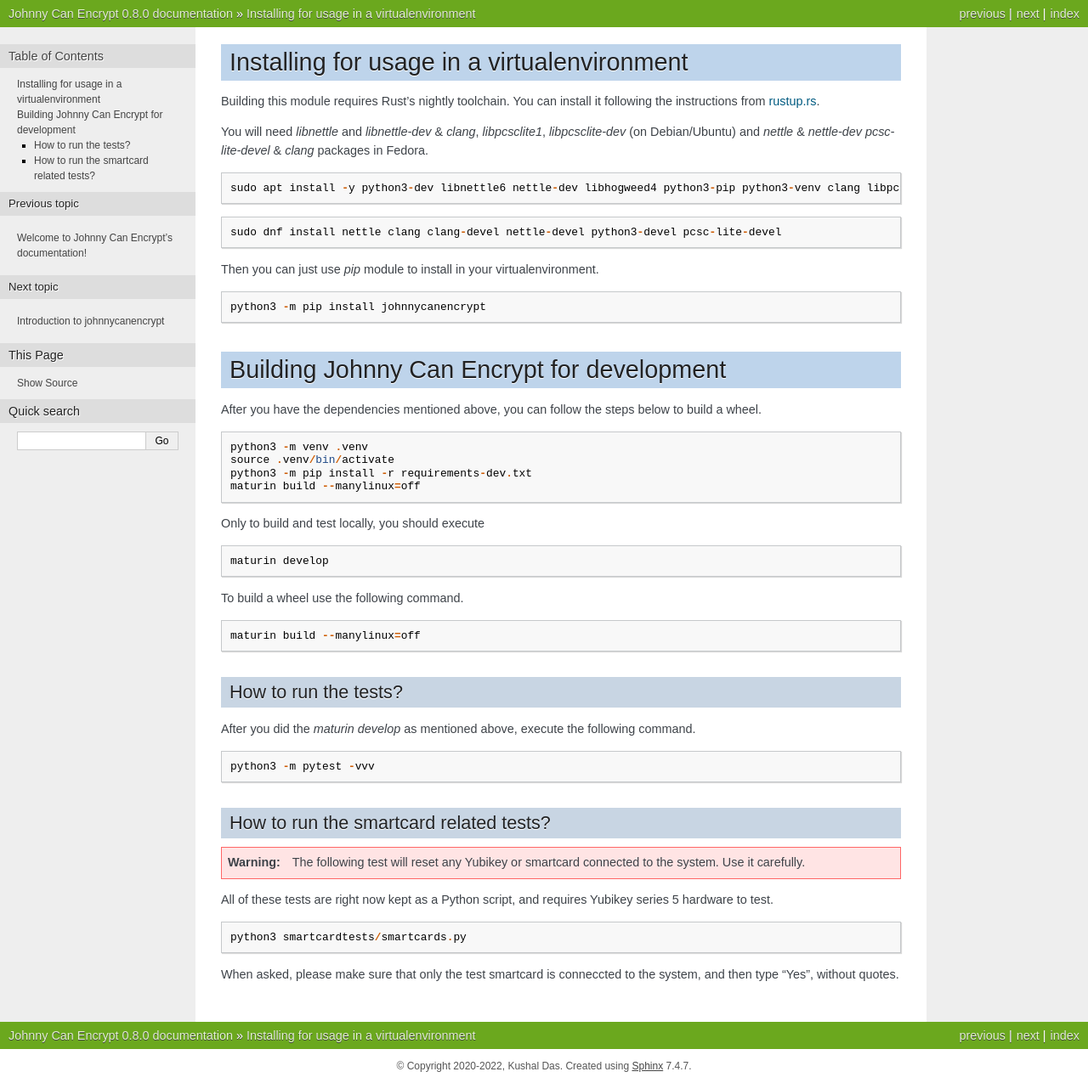
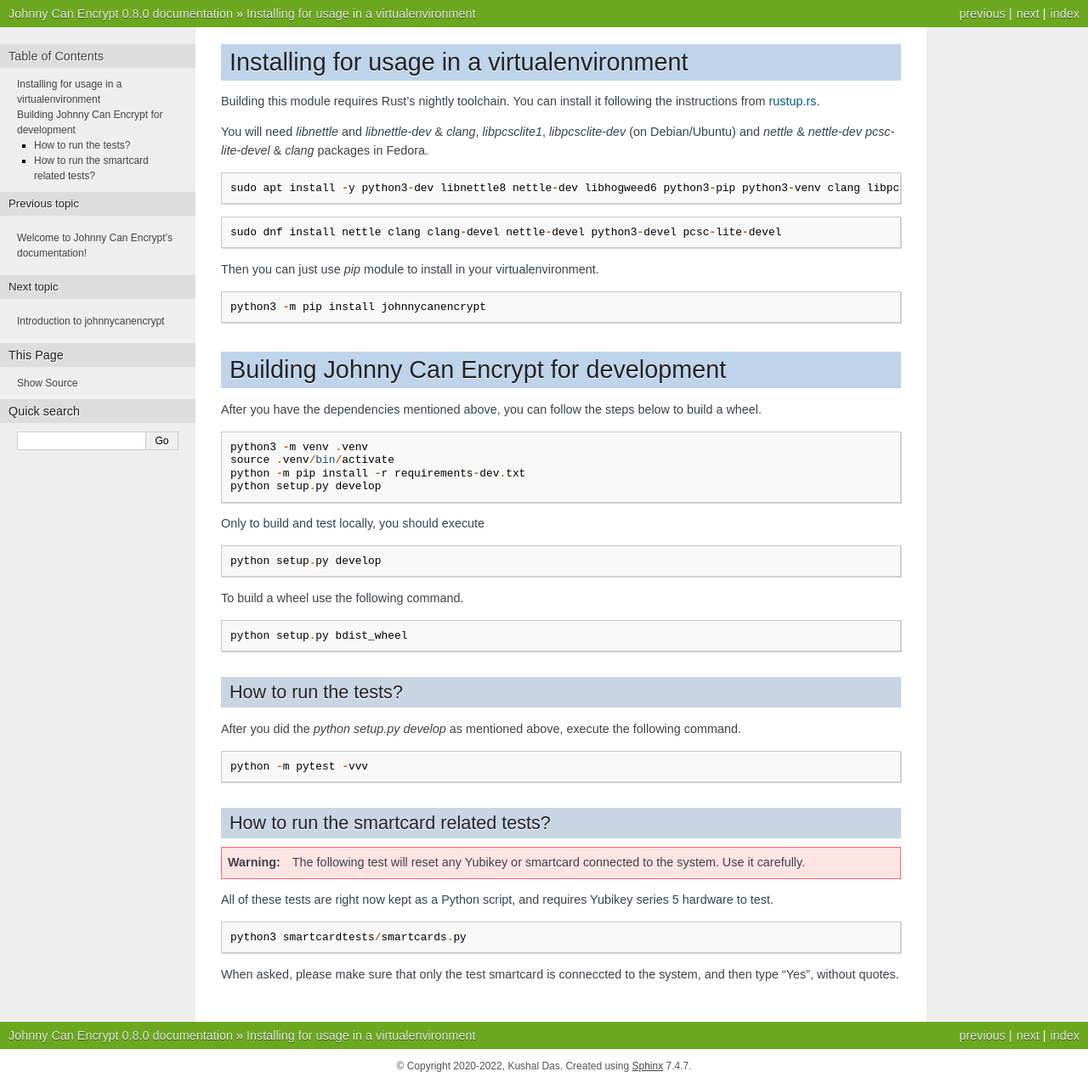
Before and after one commit to kushaldas/johnnycanencrypt, a Sphinx documentation site: the page built from docs/build.rst, in a window 1280 px wide. Shown: the whole page at 85% size. Built offline with Sphinx 7.4.7, drawn with Linux system fonts in a browser that asks for light colours.

Commit message:
Adds more changes on setuptools_rust

```diff
--- a/Cargo.toml
+++ b/Cargo.toml
@@ -27,7 +27,7 @@
 chrono = "0.4.22"
 tempfile = "3.0.0"
 #talktosc = { git = "https://github.com/kushaldas/talktosc", branch="main"}
-talktosc = "0.1.2"
+talktosc = "0.1.3"
 
 [dependencies.pyo3]
 version = "0.16.4"
--- a/docs/build.rst
+++ b/docs/build.rst
@@ -8,7 +8,7 @@
 
 ::
 
-        sudo apt install -y python3-dev libnettle6 nettle-dev libhogweed4 python3-pip python3-venv clang libpcsclite-dev libpcsclite1
+        sudo apt install -y python3-dev libnettle8 nettle-dev libhogweed6 python3-pip python3-venv clang libpcsclite-dev libpcsclite1 libclang-9-dev
 
 ::
 
@@ -32,30 +32,30 @@
 
         python3 -m venv .venv
         source .venv/bin/activate
-        python3 -m pip install -r requirements-dev.txt
-        maturin build --manylinux=off
+        python -m pip install -r requirements-dev.txt
+        python setup.py develop
 
 Only to build and test locally, you should execute
 
 ::
 
-        maturin develop
+        python setup.py develop
 
 
 To build a wheel use the following command.
 
 ::
 
-        maturin build --manylinux=off
+        python setup.py bdist_wheel
 
 How to run the tests?
 ----------------------
 
-After you did the `maturin develop` as mentioned above, execute the following command.
+After you did the `python setup.py develop` as mentioned above, execute the following command.
 
 ::
 
-        python3 -m pytest -vvv
+        python -m pytest -vvv
 
 
 How to run the smartcard related tests?
```
Also changed, not shown: README.md (+5 -5 lines), pyproject.toml (+23 -2 lines), 1 other file.
